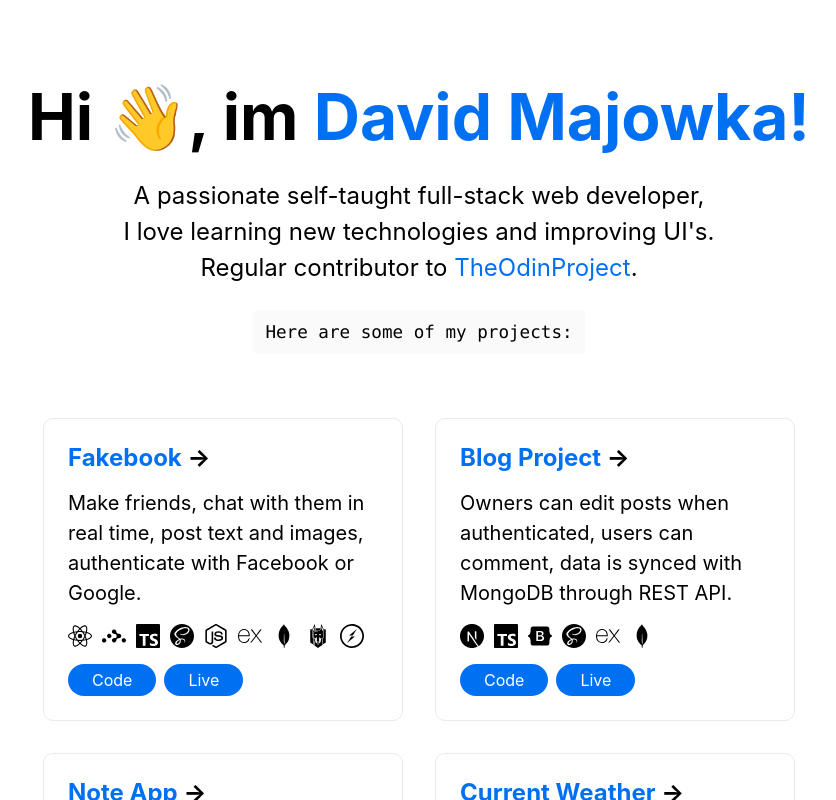
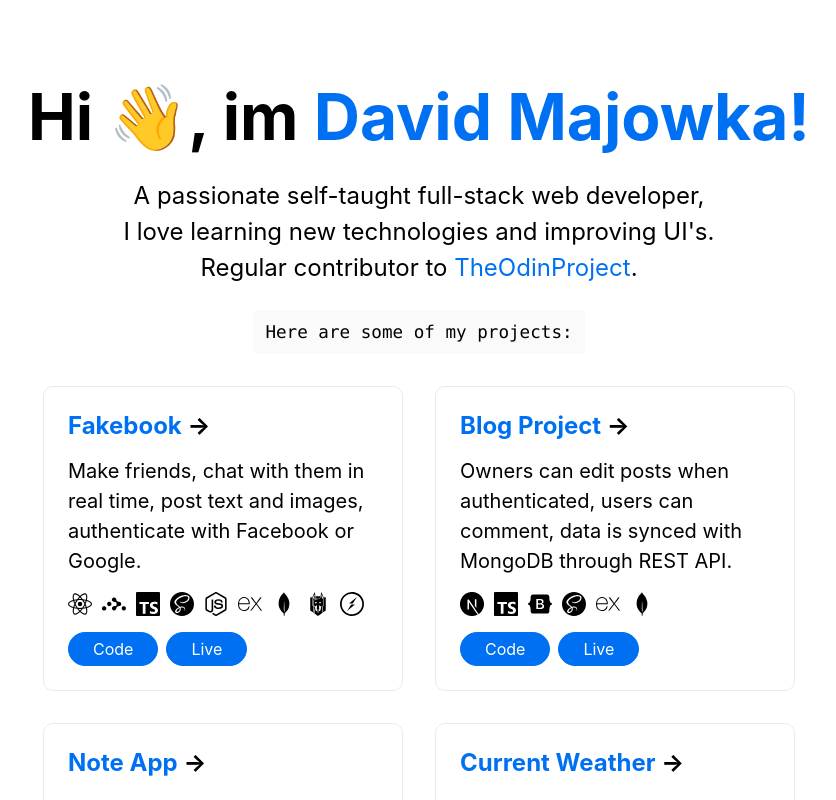
Before and after one commit to DoviMaj/portfolio, a Next.js app: page / in a window 1280 px wide. Shown: the top 800 px of the page, without its empty margins (221-1057 px from the left). Built offline with nearby package versions, Linux system fonts and the light colour scheme.

Commit message:
Update styles

```diff
--- a/styles/Home.module.css
+++ b/styles/Home.module.css
@@ -78,7 +78,7 @@
   justify-content: center;
   flex-wrap: wrap;
   max-width: 800px;
-  margin-top: 3rem;
+  margin-top: 1rem;
 }
 
 .logo {
--- a/styles/ProjectCard.module.css
+++ b/styles/ProjectCard.module.css
@@ -39,7 +39,15 @@
   background: #0070f3;
   color: white;
   padding: 0.4em 1.5em;
+  border: 1px solid #0070f3;
   border-radius: 20px;
+  transition: background 0.2s ease, color 0.2s ease, box-shadow 0.2s ease;
+}
+
+.link_button:hover {
+  text-decoration: none;
+  color: #0070f3;
+  background: white;
 }
 
 .tech_wrapper {
--- a/styles/globals.css
+++ b/styles/globals.css
@@ -12,6 +12,10 @@
   text-decoration: none;
 }
 
+a:hover {
+  text-decoration: underline;
+}
+
 * {
   box-sizing: border-box;
 }
```
